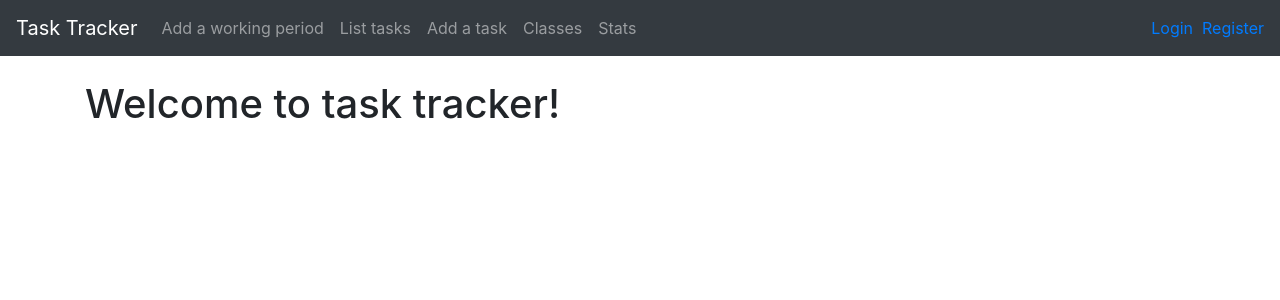
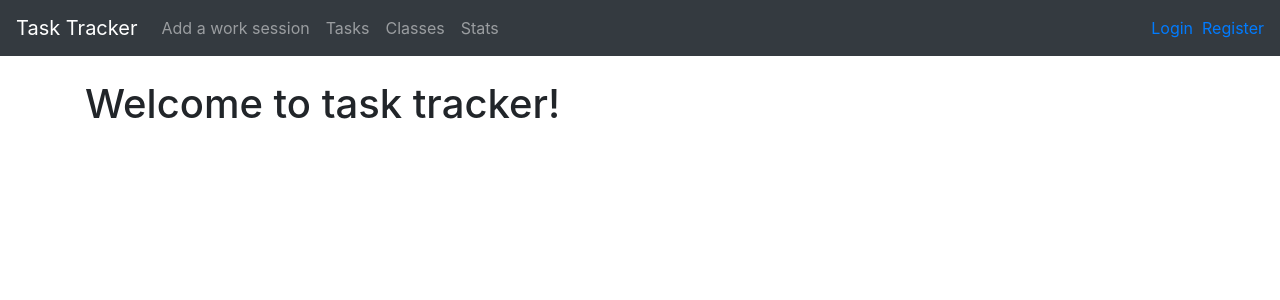
Before and after one commit to sofivanhanen/task-tracker, a Flask app: page / in a window 1280 px wide. Shown: the top 300 px of the page. Run offline with Flask 2, Linux system fonts and the light colour scheme; some libraries are stand-ins or nearby versions.

Commit message:
Link polishing
Moved links around, renamed labels etc.

```diff
--- a/application/templates/classes/list.html
+++ b/application/templates/classes/list.html
@@ -25,4 +25,7 @@
   </tr>
   {% endfor %}
 </table>
+<p>
+  Click on a class to see details and edit.
+</p>
 {% endblock %}
--- a/application/templates/layout.html
+++ b/application/templates/layout.html
@@ -17,13 +17,10 @@
     <div class="collapse navbar-collapse" id="navbarCollapse">
       <ul class="navbar-nav mr-auto">
         <li class="nav-item">
-          <a class="nav-link" href="{{ url_for('working_periods_new') }}">Add a working period</a>
+          <a class="nav-link" href="{{ url_for('working_periods_new') }}">Add a work session</a>
         </li>
         <li class="nav-item">
-          <a class="nav-link" href="{{ url_for('tasks_index') }} ">List tasks</a>
-        </li>
-        <li class="nav-item">
-          <a class="nav-link" href="{{ url_for('tasks_new') }} ">Add a task</a>
+          <a class="nav-link" href="{{ url_for('tasks_index') }} ">Tasks</a>
         </li>
         <li class="nav-item">
           <a class="nav-link" href="{{ url_for('classes_index') }}">Classes</a>
--- a/application/templates/tasks/list.html
+++ b/application/templates/tasks/list.html
@@ -2,6 +2,11 @@
 <h1>
   Your tasks
 </h1>
+
+<a href="{{url_for('tasks_new')}}">Add a new task</a>
+<br>
+<br>
+
 <table class="table">
   <thead class="thead-light">
     <tr>
```
Also changed, not shown: application/templates/tasks/details.html (+12 -0 lines).
